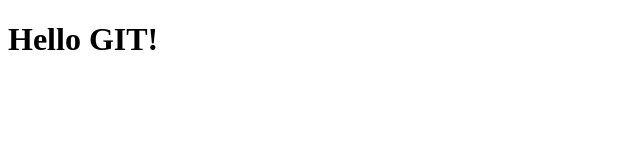
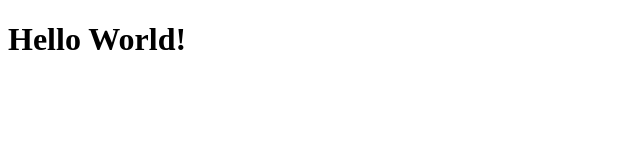
Before and after one commit to AgnieszkaOlbrys/git-course-4, a plain HTML site: page index.html in a window 1280 px wide. Shown: the whole page, without its empty margins (0-640 px from the left). Drawn offline with Linux system fonts and the light colour scheme.

Commit message:
Hello World! added to index.html.

```diff
--- a/index.html
+++ b/index.html
@@ -7,7 +7,7 @@
     <title>ISA GIT Course - 4</title>
 </head>
 <body>
-    <h1>Hello GIT!</h1>
+    <h1>Hello World!</h1>
 
 </body>
 </html>
```
